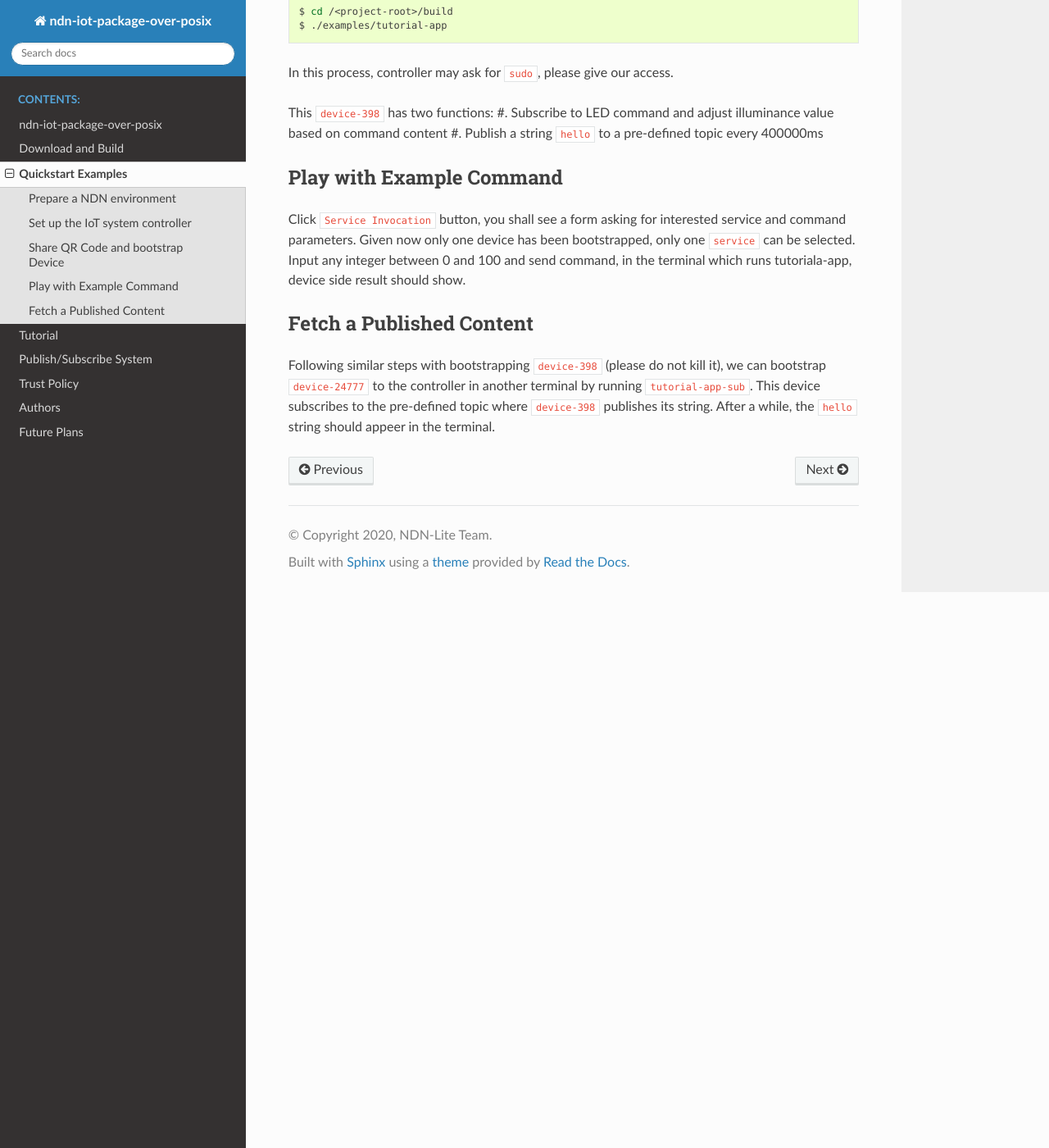
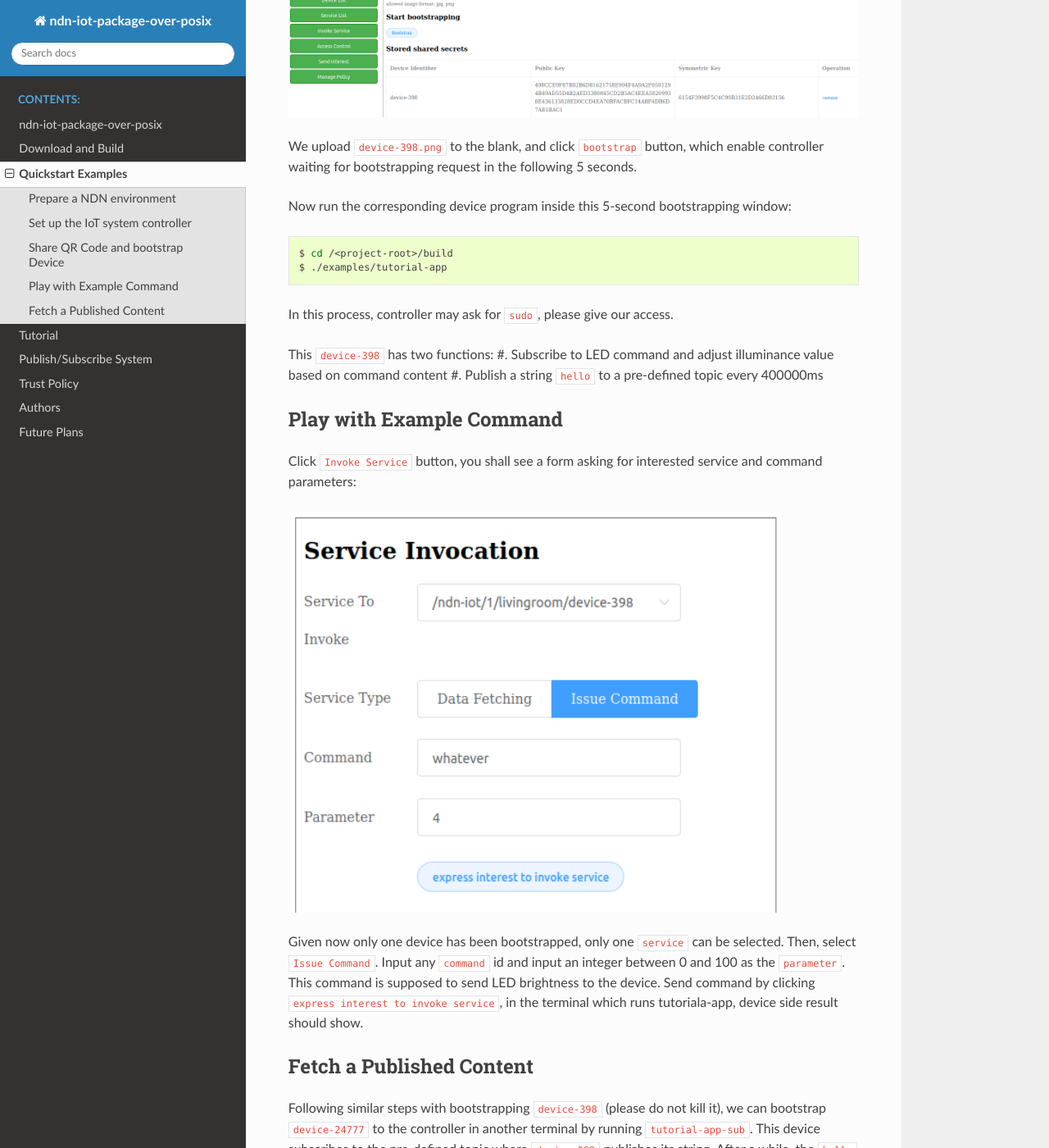
Before and after one commit to named-data-iot/ndn-iot-package-over-posix, a Sphinx documentation site: the page built from docs/src/examples.rst, in a window 1280 px wide and 1400 px high, scrolled down 1525 px. Shown: the whole window at 82% size. Built offline with Sphinx 7.4.7 and the Read the Docs theme 2.0.0, drawn with Linux system fonts in a browser that asks for light colours; some of the changed text lies outside the part shown.

Commit message:
added screenshot for quickstart examples

```diff
--- a/docs/src/examples.rst
+++ b/docs/src/examples.rst
@@ -71,7 +71,11 @@ There're some pre-generated QR codes in folder ``/<project-root>/devices``. Hard
     | tutorial-app-sub     | device-24777.png           |
     +----------------------+----------------------------+
 
-Open controller's UI in browser at ``127.0.0.1:6060``, then click ``Device Bootstrapping`` button, a blank for uploading QR code should show up.
+Open controller's UI in browser at ``127.0.0.1:6060``, then click ``Device Bootstrapping`` button, a blank for uploading QR code should show up, as shown in the following picture.
+
+.. image:: images/bootstrap.png
+  :width: 800
+  :alt: The Bootstrap UI
 
 We upload ``device-398.png`` to the blank, and click ``bootstrap`` button, which enable controller waiting for bootstrapping request in the following 5 seconds.
 
@@ -91,9 +95,15 @@ This ``device-398`` has two functions:
 Play with Example Command
 --------------
 
-Click ``Service Invocation`` button, you shall see a form asking for interested service and command parameters.
+Click ``Invoke Service`` button, you shall see a form asking for interested service and command parameters:
+
+.. image:: images/issuecommand.png
+  :width: 600
+  :alt: Service invocation
+
 Given now only one device has been bootstrapped, only one ``service`` can be selected.
-Input any integer between 0 and 100 and send command, in the terminal which runs tutoriala-app, device side result should show.
+Then, select ``Issue Command``.
+Input any ``command`` id and input an integer between 0 and 100 as the ``parameter``. This command is supposed to send LED brightness to the device. Send command by clicking ``express interest to invoke service``, in the terminal which runs tutoriala-app, device side result should show.
 
 
 Fetch a Published Content
```
Also changed, not shown: docs/src/images/bootstrap.png (added), docs/src/images/issuecommand.png (added).
